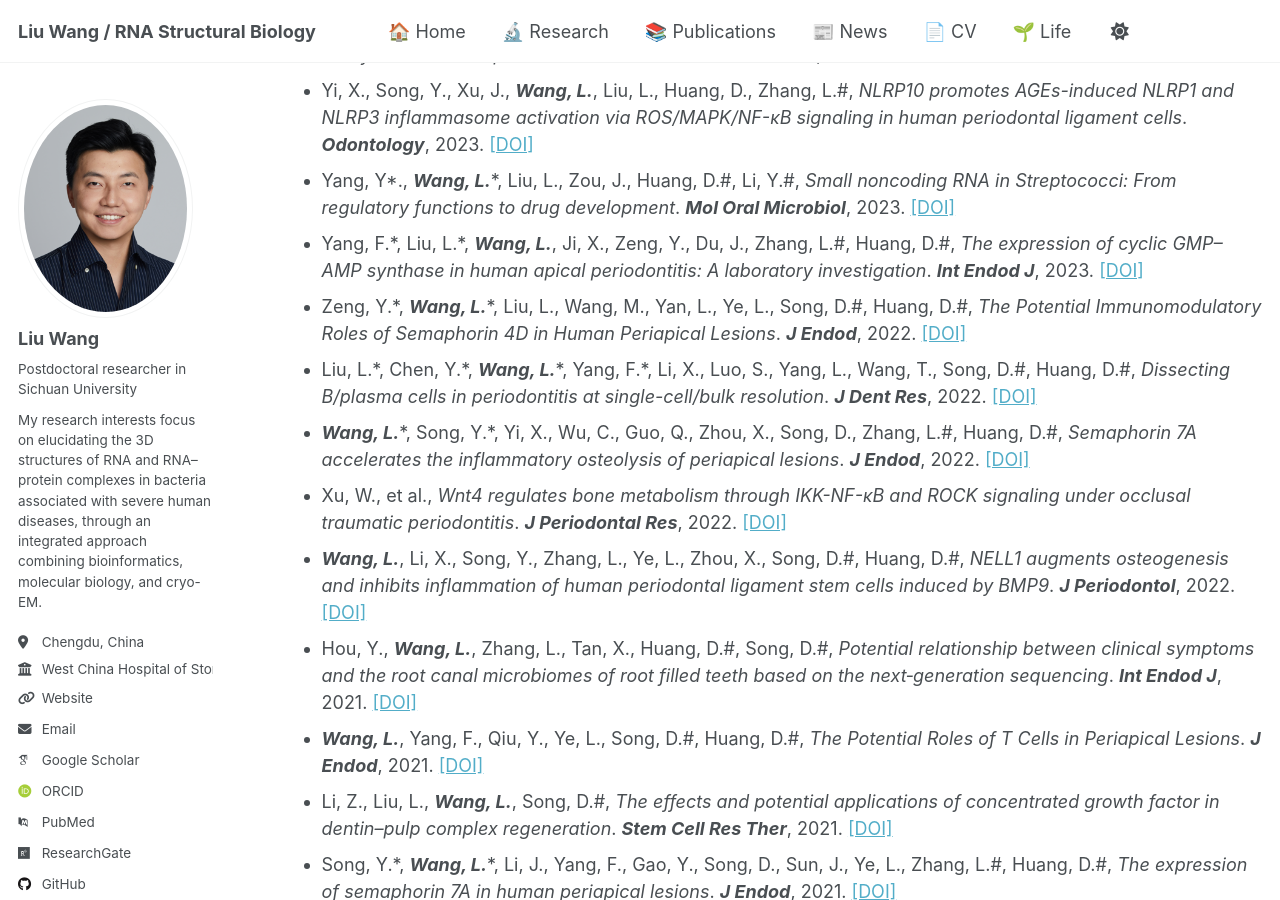
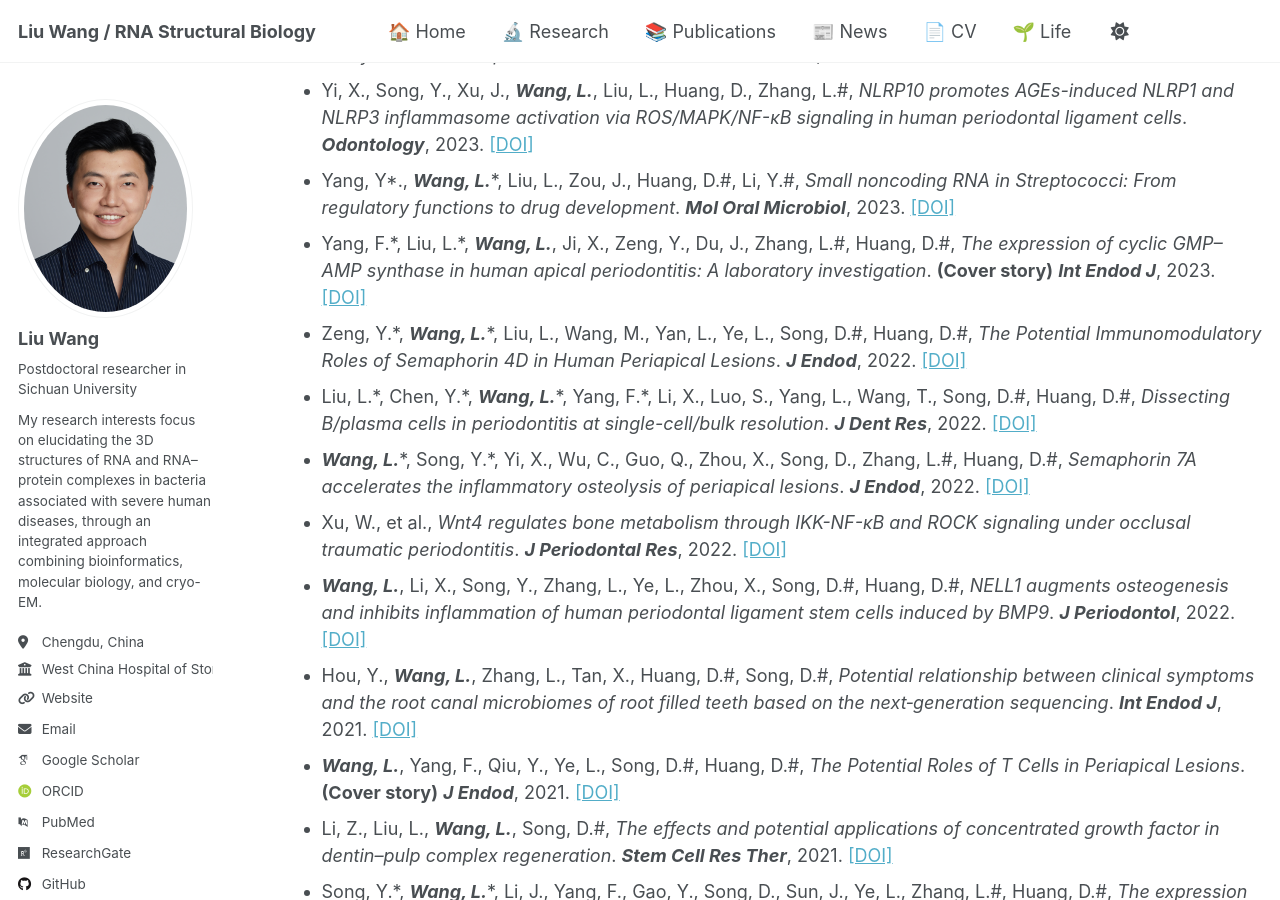
Before and after one commit to liuwang-RNA/Guihub_CV, a Jekyll site: the page built from _pages/publications.html, in a window 1280 px wide and 900 px high, scrolled down 1575 px. Built offline with Jekyll 4.4.1, drawn with Linux system fonts in a browser that asks for light colours; some web fonts are replaced; a script that is not in the unit is left out.

Commit message:
Update publications.html

```diff
--- a/_pages/publications.html
+++ b/_pages/publications.html
@@ -47,6 +47,7 @@ author_profile: true
     <li>
       {{ paper.authors | replace: "Wang, L.", "<strong><em>Wang, L.</em></strong>" }},
       <em>{{ paper.title }}</em>.
+      {% if paper.note %}<strong>({{ paper.note }})</strong>{% endif %}
       <strong><em>{{ paper.journal }}</em></strong>, {{ paper.date | date: "%Y" }}.
       {% if paper.doi %}<a href="https://doi.org/{{ paper.doi }}" target="_blank">[DOI]</a>{% endif %}
     </li>
```
